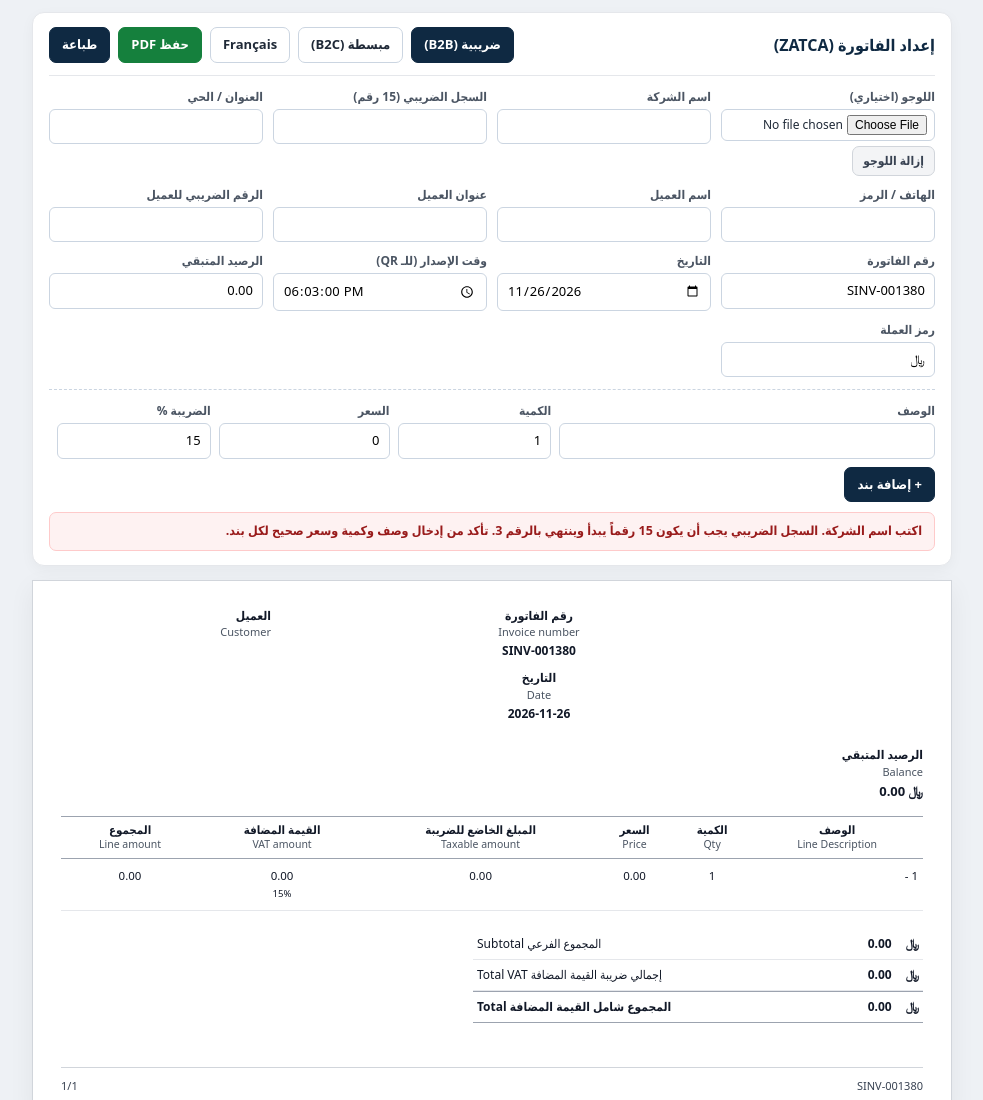
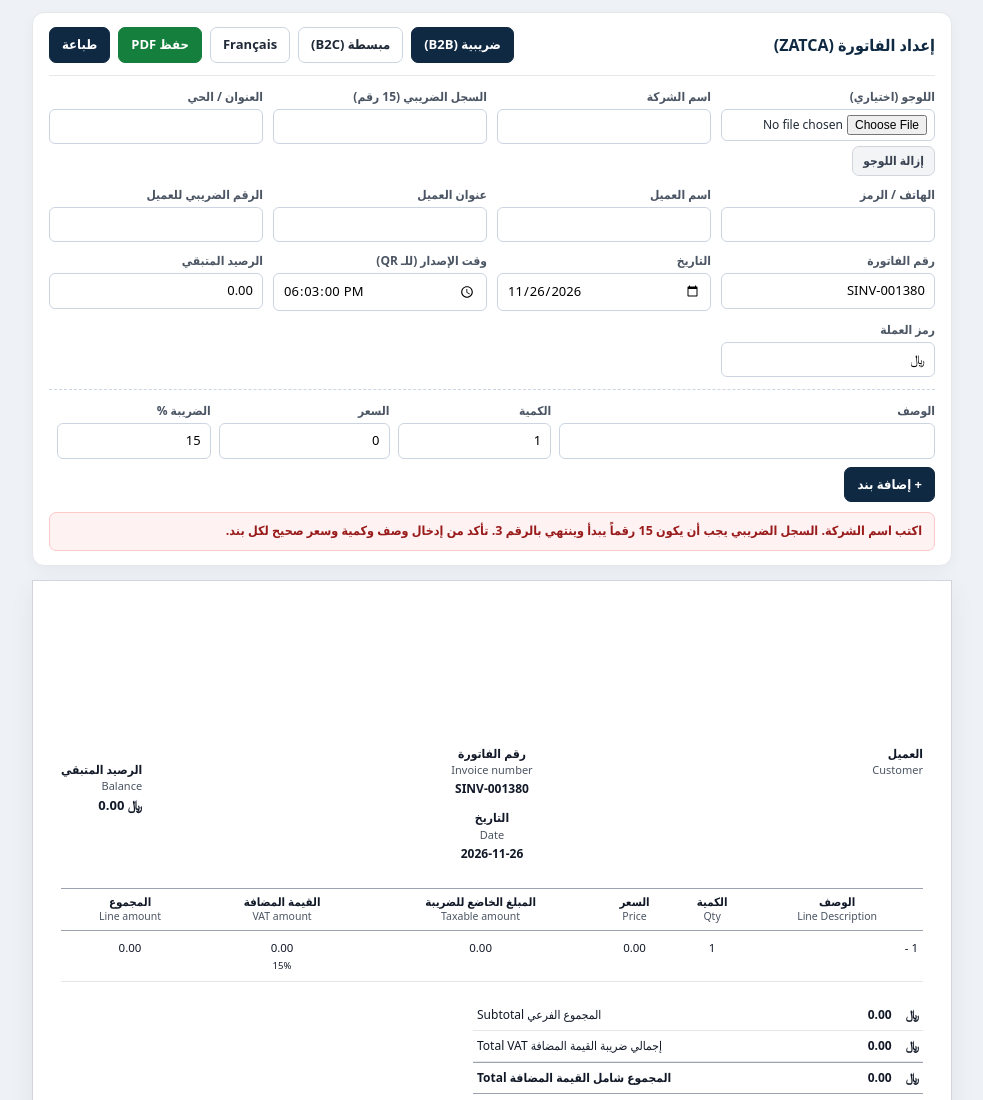
Before and after one commit to lilyosama1990-hue/fawater.-com, a plain HTML site: page index.html in a window 1280 px wide. Shown: the top 1100 px of the page, without its empty margins (148-1131 px from the left). Drawn offline with nearby package versions, Linux system fonts and the light colour scheme.

Commit message:
move client and invoice meta down per sketch

```diff
--- a/index.html
+++ b/index.html
@@ -104,15 +104,15 @@ button.active{background:var(--accent);color:#fff;border-color:var(--accent)}
   box-shadow:0 8px 24px rgba(0,0,0,.06);
   position:relative;
 }
-.top-zone{
+.header-top-bar{
   display:flex;
-  justify-content:space-between;
+  justify-content:flex-start;
   align-items:flex-start;
-  gap:16px;
+  min-height:112px;
 }
 .top-qr-slot{
-  width:116px;
-  height:116px;
+  width:112px;
+  height:112px;
   flex-shrink:0;
   display:flex;
   align-items:center;
@@ -123,21 +123,16 @@ button.active{background:var(--accent);color:#fff;border-color:var(--accent)}
 }
 .top-qr-slot svg{width:100%;height:100%}
 
-.center-meta{
-  text-align:center;
-  font-size:12px;
-  line-height:1.45;
-  flex:1;
+.mid-grid{
+  display:grid;
+  grid-template-columns:1fr auto 1fr;
+  align-items:start;
+  gap:14px;
+  margin-top:26px;
+  margin-bottom:14px;
 }
-.meta-block{margin-bottom:10px}
-.meta-ar{font-weight:700;color:#111827}
-.meta-en{color:#4b5563;font-size:11px;direction:ltr}
-.meta-val{font-weight:700;color:#111827;direction:ltr;margin-top:2px}
-
 .client-zone{
   text-align:right;
-  min-width:210px;
-  max-width:280px;
   font-size:12px;
   line-height:1.45;
 }
@@ -146,11 +141,22 @@ button.active{background:var(--accent);color:#fff;border-color:var(--accent)}
 .client-name{font-weight:700;color:#111827}
 .client-sub{color:#374151}
 
-.seller-balance-zone{
-  margin-top:14px;
-  margin-bottom:16px;
-  text-align:right;
-  max-width:340px;
+.center-meta{
+  text-align:center;
+  font-size:12px;
+  line-height:1.45;
+  min-width:170px;
+}
+.meta-block{margin-bottom:12px}
+.meta-ar{font-weight:700;color:#111827}
+.meta-en{color:#4b5563;font-size:11px;direction:ltr}
+.meta-val{font-weight:700;color:#111827;direction:ltr;margin-top:2px}
+
+.right-brand-col{
+  text-align:left;
+  display:flex;
+  flex-direction:column;
+  align-items:flex-end;
   font-size:12px;
   line-height:1.45;
 }
@@ -160,7 +166,7 @@ button.active{background:var(--accent);color:#fff;border-color:var(--accent)}
   margin-bottom:8px;
   display:flex;
   align-items:center;
-  justify-content:flex-start;
+  justify-content:flex-end;
 }
 .logo-box img{
   max-width:100%;
@@ -168,9 +174,16 @@ button.active{background:var(--accent);color:#fff;border-color:var(--accent)}
   object-fit:contain;
   display:block;
 }
+.seller-info{
+  text-align:right;
+  max-width:260px;
+}
 .seller-name{font-weight:700;color:#111827}
 .seller-line{color:#374151}
-.balance-box{margin-top:14px}
+.balance-box{
+  margin-top:16px;
+  text-align:right;
+}
 .balance-lbl-ar{font-weight:700;color:#111827}
 .balance-lbl-en{color:#4b5563;font-size:11px;direction:ltr;text-align:right}
 .balance-val{font-weight:700;font-size:13px;color:#111827;direction:ltr;text-align:right;margin-top:2px}
@@ -275,8 +288,11 @@ code.b64-box{
   .invoice-page{padding:16px 12px}
   .item-edit-row{grid-template-columns:1fr 1fr}
   .item-edit-row .desc-field{grid-column:1 / -1}
-  .top-zone{flex-wrap:wrap}
-  .center-meta{order:3;flex-basis:100%;margin-top:8px}
+  .mid-grid{grid-template-columns:1fr;gap:16px;margin-top:16px}
+  .center-meta,.right-brand-col,.seller-info,.balance-box,.client-zone,.client-title-en,.balance-lbl-en,.balance-val{
+    text-align:right;
+    align-items:flex-start;
+  }
   .page-footer{flex-direction:column;align-items:flex-start}
 }
 
@@ -806,8 +822,18 @@ function renderInvoice() {
   $('b64_out').textContent = b64;
 
   $('invoice_sheet').innerHTML = `
-    <div class="top-zone">
-      ${qrSvg ? `<div class="top-qr-slot">${qrSvg}</div>` : `<div style="width:116px;flex-shrink:0"></div>`}
+    <div class="header-top-bar">
+      ${qrSvg ? `<div class="top-qr-slot">${qrSvg}</div>` : ''}
+    </div>
+
+    <div class="mid-grid">
+      <div class="client-zone">
+        <div class="client-title-ar">${t.clientAr}</div>
+        <div class="client-title-en">${t.clientEn}</div>
+        ${client ? `<div class="client-name">${esc(client)}</div>` : ''}
+        ${clientAddr ? `<div class="client-sub">${esc(clientAddr)}</div>` : ''}
+        ${clientVat ? `<div class="client-sub">${t.vatRegAr} ${esc(clientVat)}</div>` : ''}
+      </div>
 
       <div class="center-meta">
         <div class="meta-block">
@@ -822,26 +848,19 @@ function renderInvoice() {
         </div>
       </div>
 
-      <div class="client-zone">
-        <div class="client-title-ar">${t.clientAr}</div>
-        <div class="client-title-en">${t.clientEn}</div>
-        ${client ? `<div class="client-name">${esc(client)}</div>` : ''}
-        ${clientAddr ? `<div class="client-sub">${esc(clientAddr)}</div>` : ''}
-        ${clientVat ? `<div class="client-sub">${t.vatRegAr} ${esc(clientVat)}</div>` : ''}
-      </div>
-    </div>
-
-    <div class="seller-balance-zone">
+      <div class="right-brand-col">
         ${logoSrc ? `<div class="logo-box"><img src="${logoSrc}" alt="Logo"></div>` : ''}
+        <div class="seller-info">
           ${seller ? `<div class="seller-name">${esc(seller)}</div>` : ''}
           ${addr1 ? `<div class="seller-line">${esc(addr1)}</div>` : ''}
           ${phone ? `<div class="seller-line">${esc(phone)}</div>` : ''}
           ${vat ? `<div class="seller-line">${t.vatRegAr} ${esc(vat)}</div>` : ''}
-
+        </div>
         <div class="balance-box">
           <div class="balance-lbl-ar">${t.balAr}</div>
           <div class="balance-lbl-en">${t.balEn}</div>
           <div class="balance-val">${esc(cur)} ${fmtNum(balance)}</div>
+        </div>
       </div>
     </div>
 
```
Lines whose indentation alone changed are shown as unchanged.
